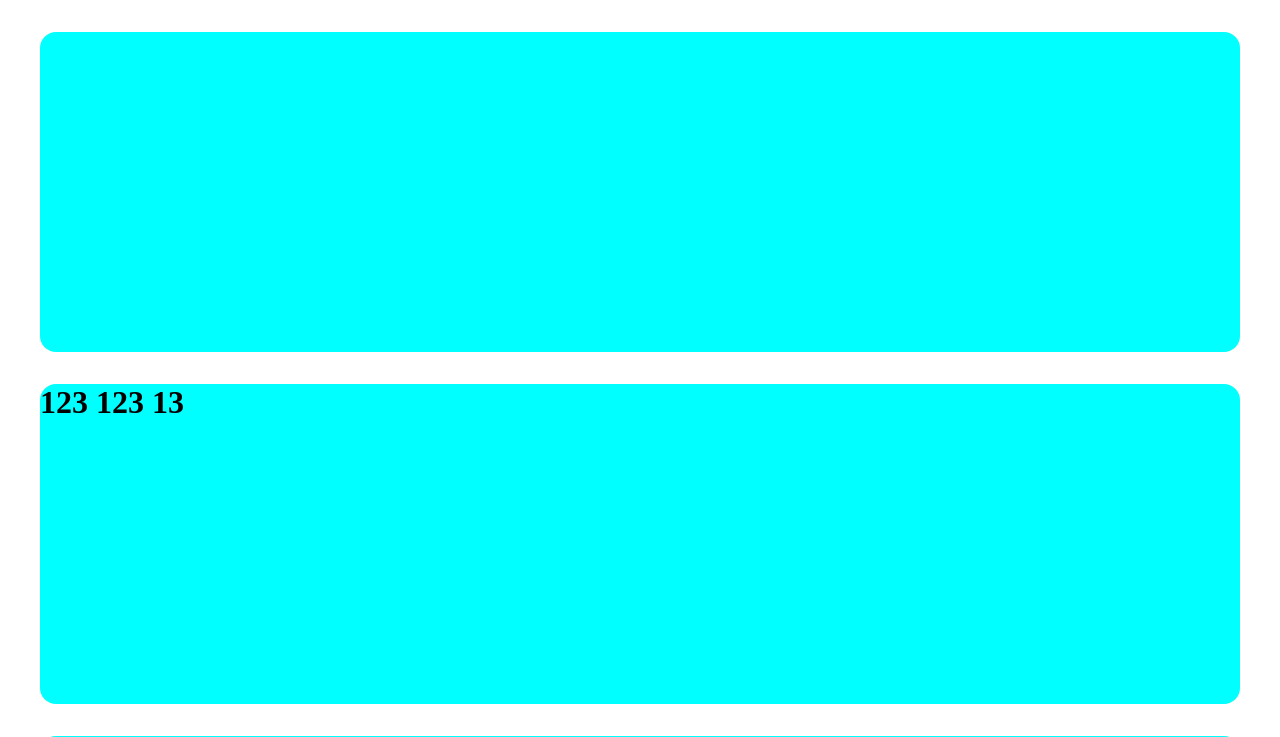
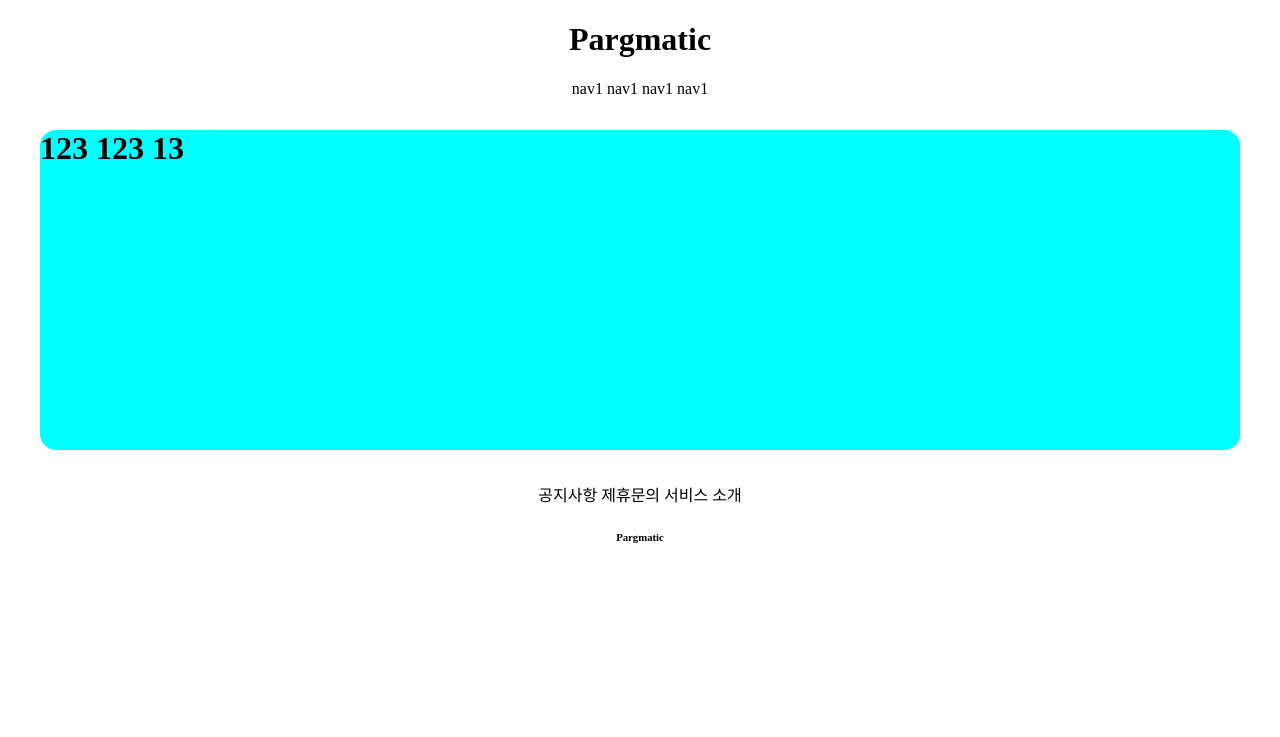
Before and after one commit to sunghak2234/django-gistweb_02, a Django app: page /accounts/hello_world/ in a window 1280 px wide. Shown: the top 737 px of the page. After the commit the page ends 543 px from the top, so only its background shows below. Run offline with Django 3.2, Linux system fonts and the light colour scheme; parts of the project's set-up code (start-up, migrations or seed data) failed here and were passed over.

Commit message:
210701 django gistweb_02 (3.1)

```diff
--- a/templates/footer.html
+++ b/templates/footer.html
@@ -1,12 +1,23 @@
-<!DOCTYPE html>
-<html lang="en">
-<head>
-    <meta charset="UTF-8">
-    <title>Title</title>
-</head>
-<body>
+<div style ="text-align: center">
 
-<div style =" height: 20rem; background-color: aqua; border-radius:1rem; margin: 2rem;">
+        <div>
+        <span>공지사항 </span>
+        <span>제휴문의 </span>
+        <span>서비스 소개 </span>
 
-</body>
-</html>
+
+    </div>
+
+
+
+    <div>
+
+        <h6>Pargmatic</h6>
+
+    </div>
+
+
+
+
+
+</div>
--- a/templates/header.html
+++ b/templates/header.html
@@ -1,15 +1,19 @@
-<!DOCTYPE html>
-<html lang="en">
-<head>
-    <meta charset="UTF-8">
-    <title>Title</title>
-</head>
+<div style ="text-align: center">
+    <div>
+
+        <h1>Pargmatic</h1>
+
+    </div>
+
+    <div>
+        <span>nav1 </span>
+        <span>nav1 </span>
+        <span>nav1 </span>
+        <span>nav1 </span>
 
 
-<body>
-<div style ="height: 20rem; background-color: aqua; border-radius:1rem; margin: 2rem;" >
+    </div>
+
+
+
 </div>
-
-</body>
-
-</html>
```
